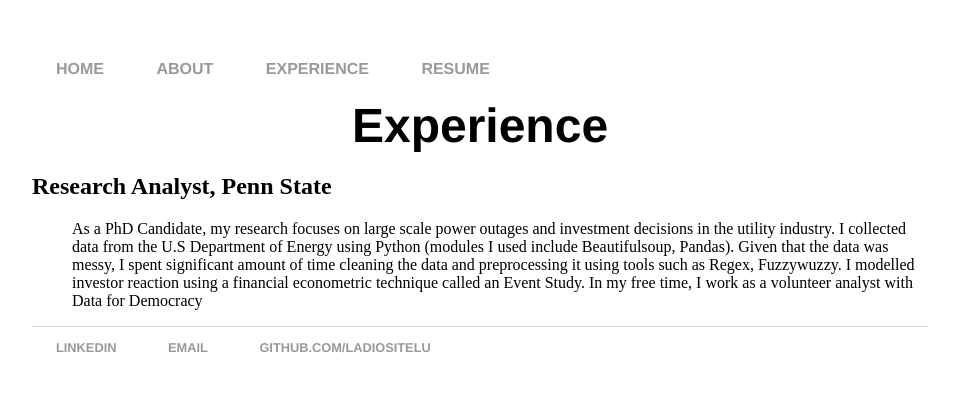
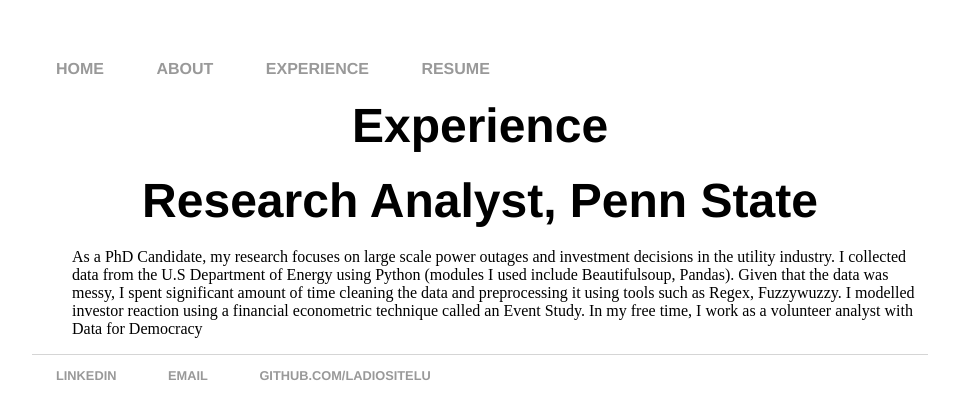
Before and after one commit to ladiositelu/ladiositelu.github.io, a Jekyll site: the page built from Experience/index.html, in a window 1280 px wide. Shown: the top 420 px of the page, without its empty margins (160-1119 px from the left). Built offline with Jekyll 4.4.1, drawn with Linux system fonts in a browser that asks for light colours.

Commit message:
Update main.css

```diff
--- a/css/main.css
+++ b/css/main.css
@@ -44,6 +44,14 @@ h1 {
     text-align:center;
 }
 
+h2 {
+    font-size: 3em;
+    font-family:'Helvetica', 'Arial', 'Sans-Serif';
+    margin-top: 20px;
+    margin-bottom: 20px;
+    text-align:center;
+}
+
 p {
     font-size: 1.5em;
     line-height: 1.4em;
```
